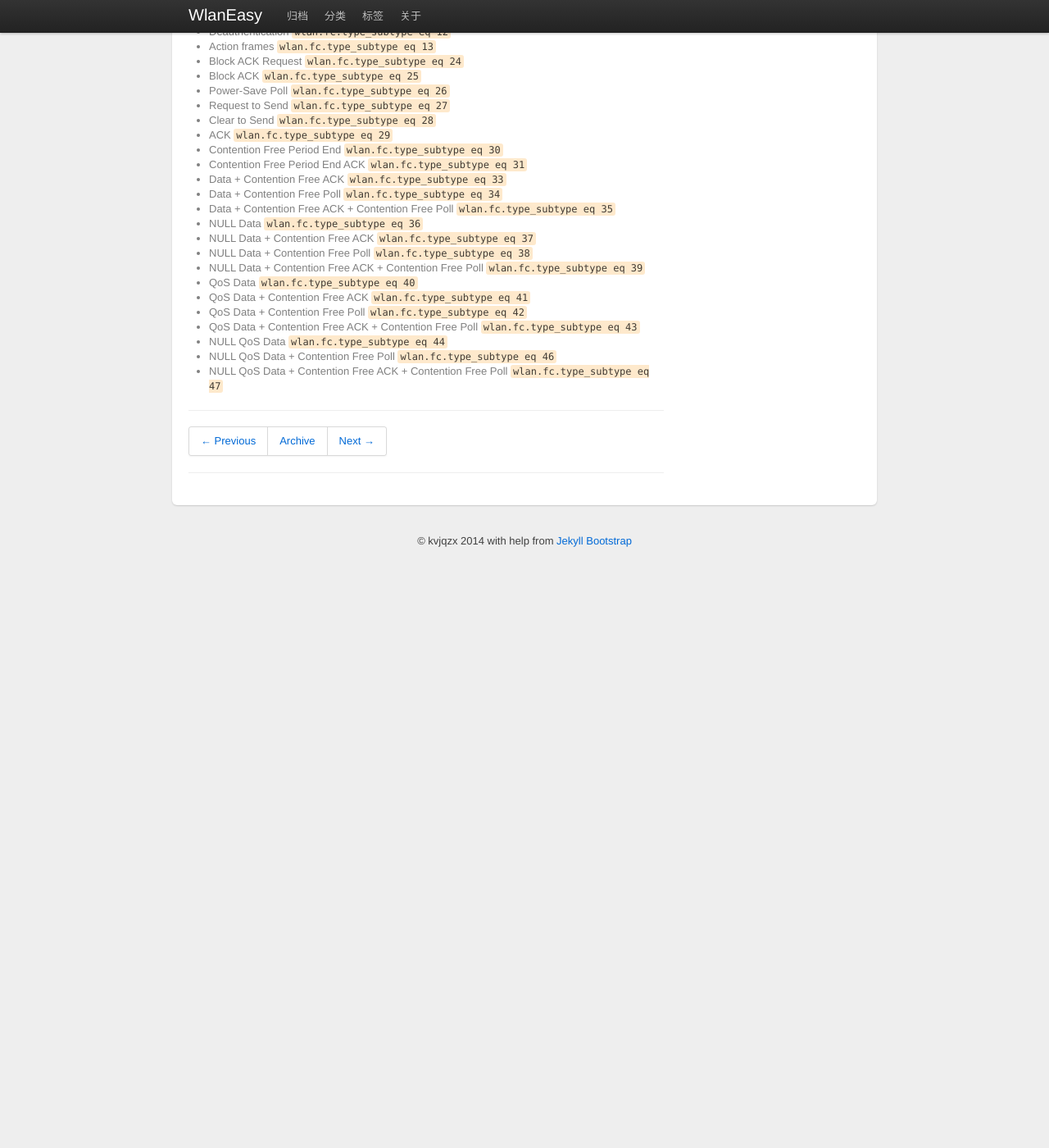
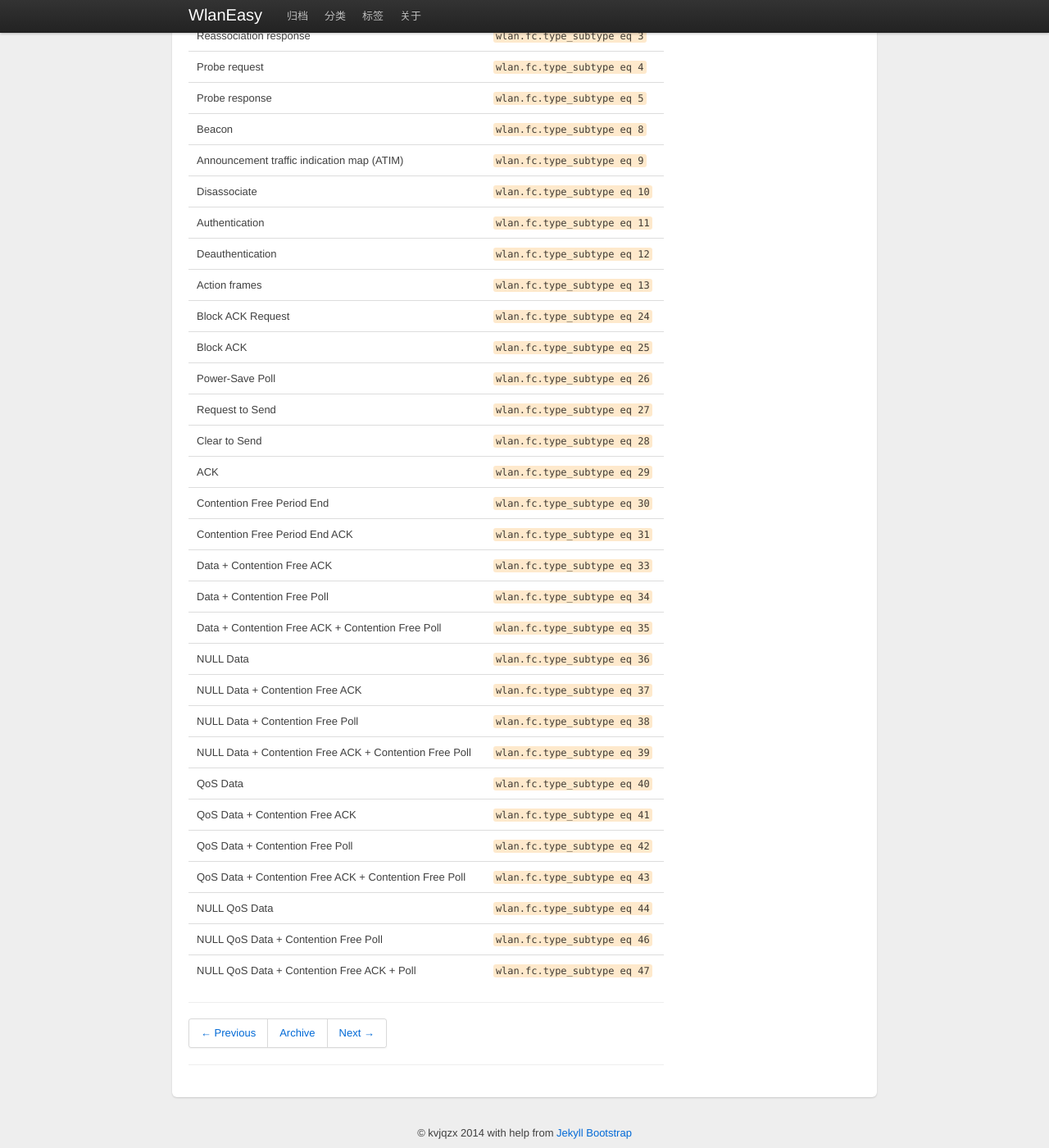
Before and after one commit to kvjqzx/kvjqzx.github.io, a Jekyll site: the page built from _posts/2017-03-29-Wireshark-802.11-Filter.md, in a window 1280 px wide and 1400 px high, scrolled down 375 px. Shown: the whole window at 82% size. Built offline with Jekyll 4.4.1, drawn with Linux system fonts in a browser that asks for light colours; before the commit the page ends 1053 px from its top, so only the background shows below that.

```diff
--- a/_posts/2017-03-29-Wireshark-802.11-Filter.md
+++ b/_posts/2017-03-29-Wireshark-802.11-Filter.md
@@ -5,41 +5,42 @@ tags : [Wireshark, Sniffer, packet, 802.11, filter]
 ---
 {% include JB/setup %}
 
-### Frame Type/Subtype `Filter`
-* Management frames                                           `wlan.fc.type eq 0`
-* Control frames                                              `wlan.fc.type eq 1`
-* Data frames                                                 `wlan.fc.type eq 2`
-* Association request                                         `wlan.fc.type_subtype eq 0`
-* Association response                                        `wlan.fc.type_subtype eq 1`
-* Reassociation request                                       `wlan.fc.type_subtype eq 2`
-* Reassociation response                                      `wlan.fc.type_subtype eq 3`
-* Probe request                                               `wlan.fc.type_subtype eq 4`
-* Probe response                                              `wlan.fc.type_subtype eq 5`
-* Beacon                                                      `wlan.fc.type_subtype eq 8`
-* Announcement traffic indication map (ATIM)                  `wlan.fc.type_subtype eq 9`
-* Disassociate                                                `wlan.fc.type_subtype eq 10`
-* Authentication                                              `wlan.fc.type_subtype eq 11`
-* Deauthentication                                            `wlan.fc.type_subtype eq 12`
-* Action frames                                               `wlan.fc.type_subtype eq 13`
-* Block ACK Request                                           `wlan.fc.type_subtype eq 24`
-* Block ACK                                                   `wlan.fc.type_subtype eq 25`
-* Power-Save Poll                                             `wlan.fc.type_subtype eq 26`
-* Request to Send                                             `wlan.fc.type_subtype eq 27`
-* Clear to Send                                               `wlan.fc.type_subtype eq 28`
-* ACK                                                         `wlan.fc.type_subtype eq 29`
-* Contention Free Period End                                  `wlan.fc.type_subtype eq 30`
-* Contention Free Period End ACK                              `wlan.fc.type_subtype eq 31`
-* Data + Contention Free ACK                                  `wlan.fc.type_subtype eq 33`
-* Data + Contention Free Poll                                 `wlan.fc.type_subtype eq 34`
-* Data + Contention Free ACK + Contention Free Poll           `wlan.fc.type_subtype eq 35`
-* NULL Data                                                   `wlan.fc.type_subtype eq 36`
-* NULL Data + Contention Free ACK                             `wlan.fc.type_subtype eq 37`
-* NULL Data + Contention Free Poll                            `wlan.fc.type_subtype eq 38`
-* NULL Data + Contention Free ACK + Contention Free Poll      `wlan.fc.type_subtype eq 39`
-* QoS Data                                                    `wlan.fc.type_subtype eq 40`
-* QoS Data + Contention Free ACK                              `wlan.fc.type_subtype eq 41`
-* QoS Data + Contention Free Poll                             `wlan.fc.type_subtype eq 42`
-* QoS Data + Contention Free ACK + Contention Free Poll       `wlan.fc.type_subtype eq 43`
-* NULL QoS Data                                               `wlan.fc.type_subtype eq 44`
-* NULL QoS Data + Contention Free Poll                        `wlan.fc.type_subtype eq 46`
-* NULL QoS Data + Contention Free ACK + Contention Free Poll  `wlan.fc.type_subtype eq 47`
+| Frame Type/Subtype                                         | Filter                      |
+|------------------------------------------------------------|-----------------------------|
+| Management frames                                          | `wlan.fc.type eq 0`         |
+| Control frames                                             | `wlan.fc.type eq 1`         |
+| Data frames                                                | `wlan.fc.type eq 2`         |
+| Association request                                        | `wlan.fc.type_subtype eq 0` |
+| Association response                                       | `wlan.fc.type_subtype eq 1` |
+| Reassociation request                                      | `wlan.fc.type_subtype eq 2` |
+| Reassociation response                                     | `wlan.fc.type_subtype eq 3` |
+| Probe request                                              | `wlan.fc.type_subtype eq 4` |
+| Probe response                                             | `wlan.fc.type_subtype eq 5` |
+| Beacon                                                     | `wlan.fc.type_subtype eq 8` |
+| Announcement traffic indication map (ATIM)                 | `wlan.fc.type_subtype eq 9` |
+| Disassociate                                               | `wlan.fc.type_subtype eq 10`|
+| Authentication                                             | `wlan.fc.type_subtype eq 11`|
+| Deauthentication                                           | `wlan.fc.type_subtype eq 12`|
+| Action frames                                              | `wlan.fc.type_subtype eq 13`|
+| Block ACK Request                                          | `wlan.fc.type_subtype eq 24`|
+| Block ACK                                                  | `wlan.fc.type_subtype eq 25`|
+| Power-Save Poll                                            | `wlan.fc.type_subtype eq 26`|
+| Request to Send                                            | `wlan.fc.type_subtype eq 27`|
+| Clear to Send                                              | `wlan.fc.type_subtype eq 28`|
+| ACK                                                        | `wlan.fc.type_subtype eq 29`|
+| Contention Free Period End                                 | `wlan.fc.type_subtype eq 30`|
+| Contention Free Period End ACK                             | `wlan.fc.type_subtype eq 31`|
+| Data + Contention Free ACK                                 | `wlan.fc.type_subtype eq 33`|
+| Data + Contention Free Poll                                | `wlan.fc.type_subtype eq 34`|
+| Data + Contention Free ACK + Contention Free Poll          | `wlan.fc.type_subtype eq 35`|
+| NULL Data                                                  | `wlan.fc.type_subtype eq 36`|
+| NULL Data + Contention Free ACK                            | `wlan.fc.type_subtype eq 37`|
+| NULL Data + Contention Free Poll                           | `wlan.fc.type_subtype eq 38`|
+| NULL Data + Contention Free ACK + Contention Free Poll     | `wlan.fc.type_subtype eq 39`|
+| QoS Data                                                   | `wlan.fc.type_subtype eq 40`|
+| QoS Data + Contention Free ACK                             | `wlan.fc.type_subtype eq 41`|
+| QoS Data + Contention Free Poll                            | `wlan.fc.type_subtype eq 42`|
+| QoS Data + Contention Free ACK + Contention Free Poll      | `wlan.fc.type_subtype eq 43`|
+| NULL QoS Data                                              | `wlan.fc.type_subtype eq 44`|
+| NULL QoS Data + Contention Free Poll                       | `wlan.fc.type_subtype eq 46`|
+| NULL QoS Data + Contention Free ACK + Poll                 | `wlan.fc.type_subtype eq 47`|
```
Also changed, not shown: _posts/2017-05-03-Markdown-基本语法.md (+17 -0 lines).
